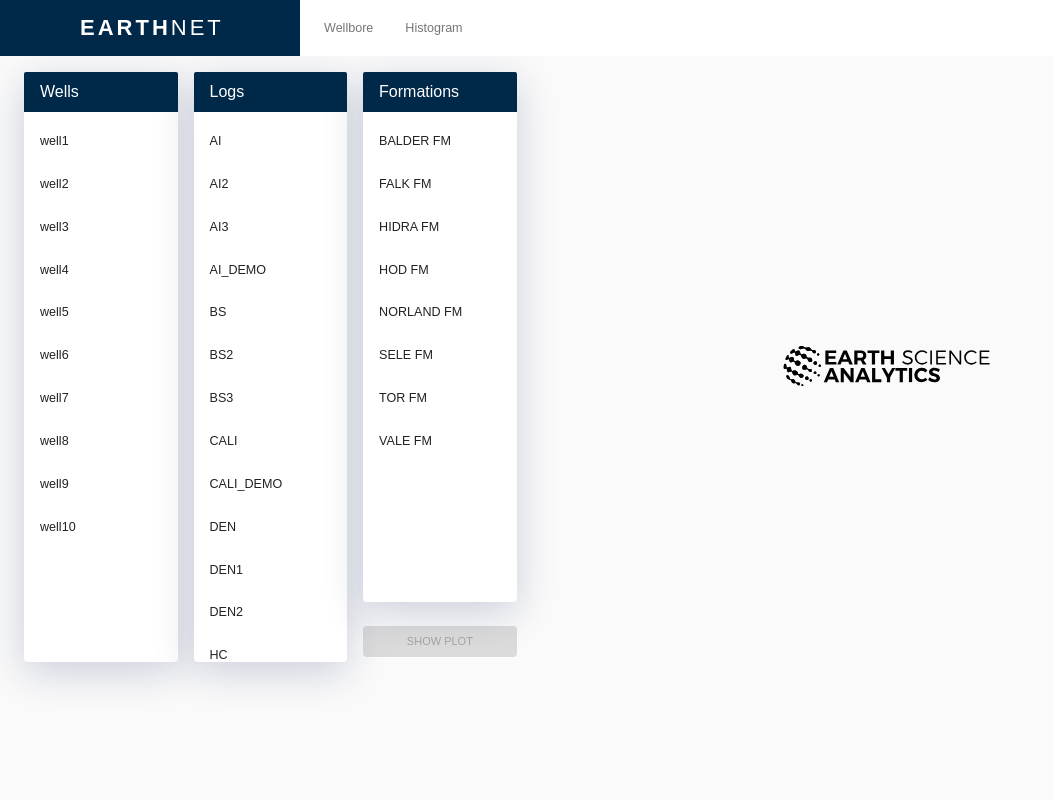
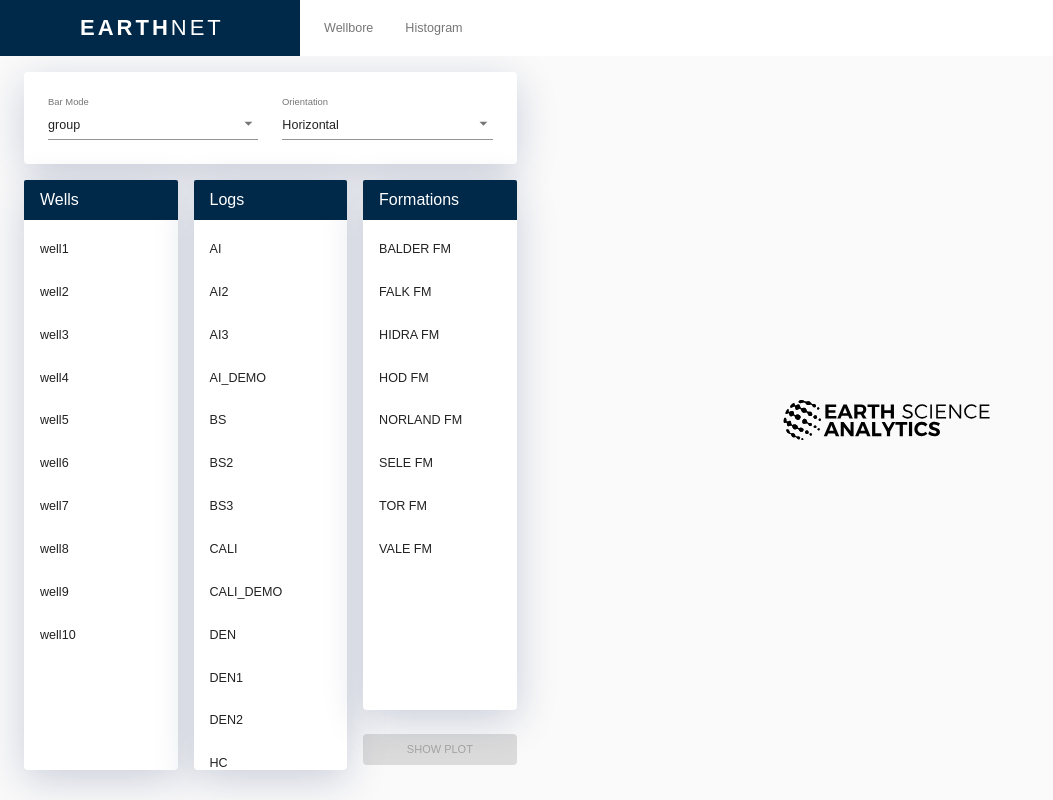
Before and after one commit to AxGa/react-assignment, a React (Create React App) app: page /histogram in a window 1280 px wide. Shown: the whole page, without its empty margins (0-1053 px from the left). Built offline with nearby package versions, Linux system fonts and the light colour scheme; data requests are answered from the project's data file.

Commit message:
Add dropdown select

```diff
--- a/src/earthnet/Histogram.js
+++ b/src/earthnet/Histogram.js
@@ -1,4 +1,4 @@
-import React from 'react';
+import React, { useState } from 'react';
 import Dashboard from '../layouts/Dashboard/Dashboard';
 import { Grid, makeStyles } from '@material-ui/core';
 import WellsList from '../layouts/components/Lists/WellsList';
@@ -7,9 +7,14 @@ import FormationsList from '../layouts/components/Lists/FormationsList';
 import EsaLogo from '../EsaLogo';
 import store from "../store/index";
 import { WellsPlot } from '../layouts/components/Plot/WellsPlot';
+import EsaPaper from '../layouts/components/EsaPaper/EsaPaper';
+import EsaSelect from '../layouts/components/EsaSelect/EsaSelect';
 
 const styles = theme => ({
   button: { marginTop: theme.spacing(3) },
+  paper: {
+    padding: theme.spacing(3)
+  },
   logoContainer: {
     height: '100%',
     width: '100%',
@@ -35,8 +40,10 @@ const useStyles = makeStyles(styles);
 
 export default function Histogram() {
     const classes = useStyles();
+    const [barModeValue, onChangeBarMode] = useState('1');
+    const [orientationValue, onChangeOrientation] = useState('2');
     const apiData = store.getState().wells.plotData;
-	for(let i=0; i < apiData.length; i++){
+    for(let i=0; i < apiData.length; i++){
         apiData[i].name = `wellId-${apiData[i].wellId}`;
         apiData[i].type = 'histogram';
     }
@@ -45,6 +52,36 @@ export default function Histogram() {
     <Dashboard>
         <Grid container spacing={1} >
             <Grid item xs={12} md={5} container spacing={2}>
+                <Grid item xs={12} container>
+                    <Grid item xs={12}>
+                      <EsaPaper className={classes.paper}>
+                        <Grid container spacing={3}>
+                          <Grid item xs={6}>
+                            <EsaSelect
+                              label="Bar Mode"
+                              value={barModeValue}
+                              options={[
+                                { key: 'group', value: '1', text: 'group' },
+                                { key: 'stack', value: '2', text: 'stack' }
+                              ]}
+                              onChange={value => onChangeBarMode(value)}
+                            />
+                          </Grid>
+                          <Grid item xs={6}>
+                            <EsaSelect
+                              label="Orientation"
+                              value={orientationValue}
+                              options={[
+                                { key: 'vertical', value: '1', text: 'Vertical' },
+                                { key: 'horizontal', value: '2', text: 'Horizontal' }
+                              ]}
+                              onChange={value => onChangeOrientation(value)}
+                            />
+                          </Grid>
+                        </Grid>
+                      </EsaPaper>
+                    </Grid>
+                </Grid>
                 <WellsList/>
                 <LogsList/>
                 <FormationsList/>
```
